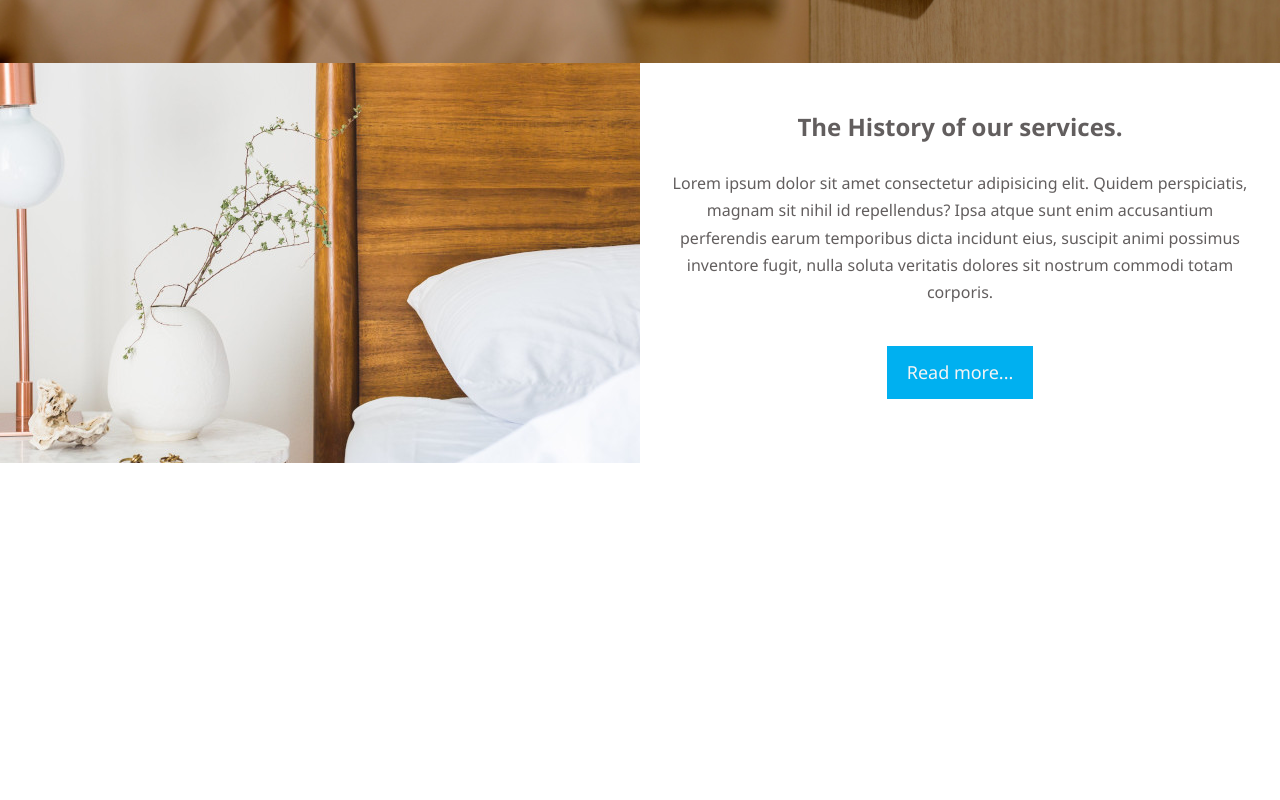
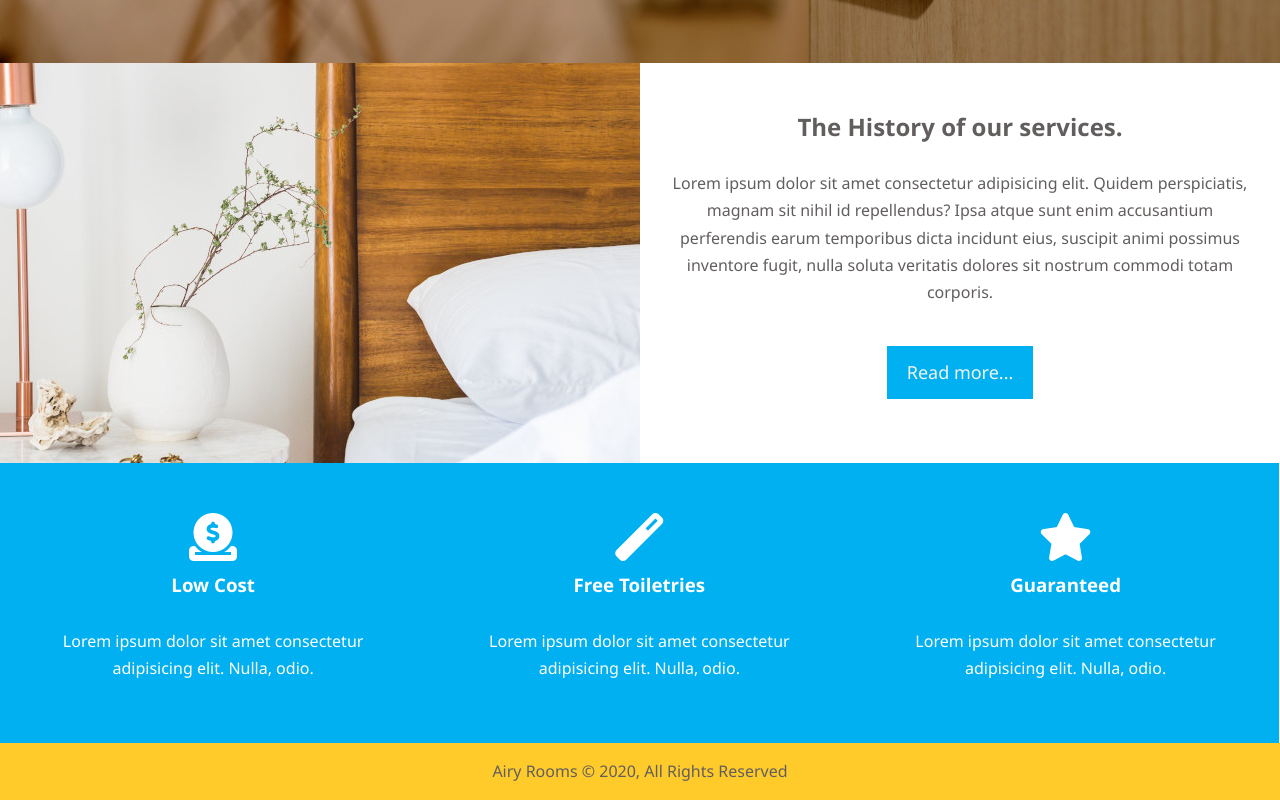
Before and after one commit to mjriyanto/airy-rooms, a plain HTML site: page index.html in a window 1280 px wide. Shown: the part 597-1397 px from the top of the page. Before the commit the page ends 1060 px from the top, so only its background shows below. Drawn offline with Linux system fonts and the light colour scheme.

Commit message:
Features and footer
Features and footer

```diff
--- a/index.html
+++ b/index.html
@@ -7,6 +7,7 @@
   <meta name="description" content="Airy Rooms Company Profile Website">
   <meta name="keywords" content="Airy Hotel Cheap Room">
   <link rel="stylesheet" href="styles/main.css">
+  <script src="https://kit.fontawesome.com/5e8bf331f3.js" crossorigin="anonymous"></script>
   <title>Airy Rooms | Welcome</title>
 </head>
 
@@ -46,6 +47,27 @@
       <a href="about.html" class="btn btn-blue">Read more...</a>
     </div>
   </section>
+  <section id="features">
+    <div class="box bg-blue">
+      <i class="fas fa-donate fa-3x"></i>
+      <h3>Low Cost</h3>
+      <p>Lorem ipsum dolor sit amet consectetur adipisicing elit. Nulla, odio.</p>
+    </div>
+    <div class="box bg-blue">
+      <i class="fas fa-magic fa-3x"></i>
+      <h3>Free Toiletries</h3>
+      <p>Lorem ipsum dolor sit amet consectetur adipisicing elit. Nulla, odio.</p>
+    </div>
+    <div class="box bg-blue">
+      <i class="fas fa-star fa-3x"></i>
+      <h3>Guaranteed</h3>
+      <p>Lorem ipsum dolor sit amet consectetur adipisicing elit. Nulla, odio.</p>
+    </div>
+  </section>
+  <div class="clr"></div>
+  <footer id="main-footer">
+    <p>Airy Rooms &copy; 2020, All Rights Reserved</p>
+  </footer>
 </body>
 
 </html>
--- a/styles/main.css
+++ b/styles/main.css
@@ -33,10 +33,10 @@ p {
 }
 
 .text-primary {
-  color: #00B0F0;
-  text-shadow: 3px 3px #FECB2A;
-  /* color: #FECB2A;
-  text-shadow: 3px 3px #00B0F0; */
+  /* color: #00B0F0; */
+  /* text-shadow: 3px 3px #FECB2A; */
+  color: #FECB2A;
+  /* text-shadow: 3px 3px #00B0F0; */
 }
 
 .lead {
@@ -70,6 +70,20 @@ p {
 .bg-light {
   background: #fff;
   color: #625E5E;
+}
+
+.bg-blue {
+  background: #00B0F0;
+  color: #fff;
+}
+
+.bg-primary {
+  background: #fff;
+  color:  #00B0F0;
+}
+
+.clr {
+  clear: both;
 }
 
 /* Navbar */
@@ -154,3 +168,23 @@ p {
 #home-info .info-content p {
   padding-bottom: 30px;
 }
+
+/* Features */
+.box {
+  float: left;
+  width: 33.3%;
+  padding: 50px;
+  text-align: center;
+}
+
+.box i {
+  margin-bottom: 10px;
+}
+
+/* Footer */
+#main-footer {
+  text-align: center;
+  background: #FECB2A;
+  color: #625E5E;
+  padding: 5px;
+}
```
